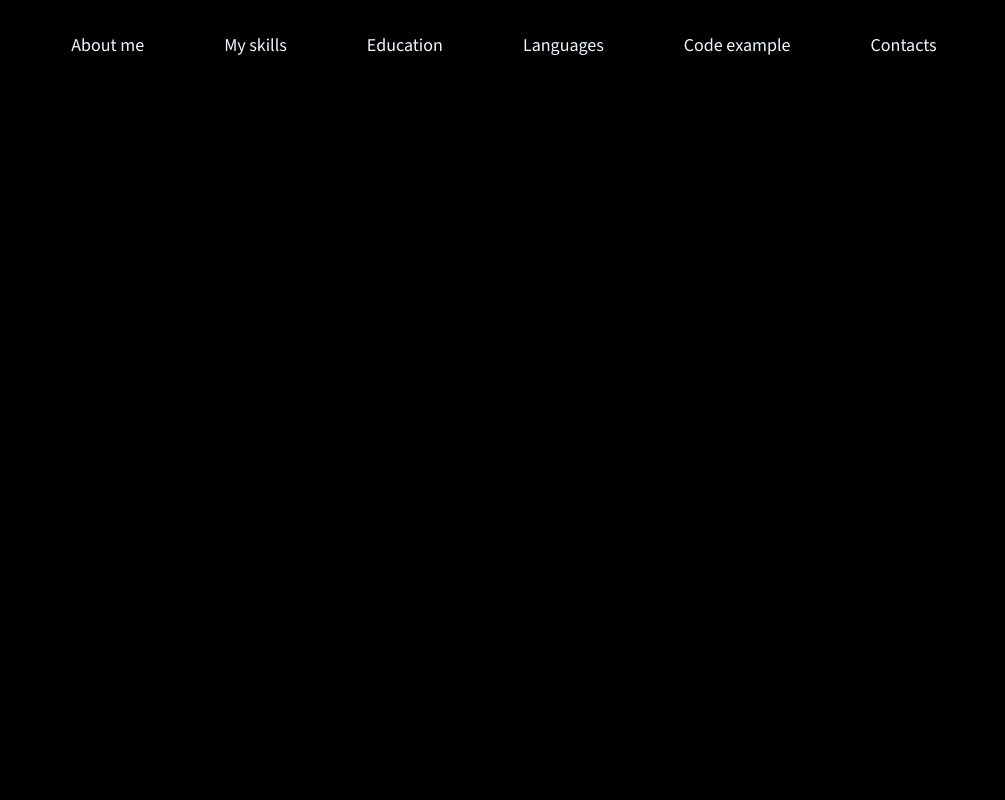
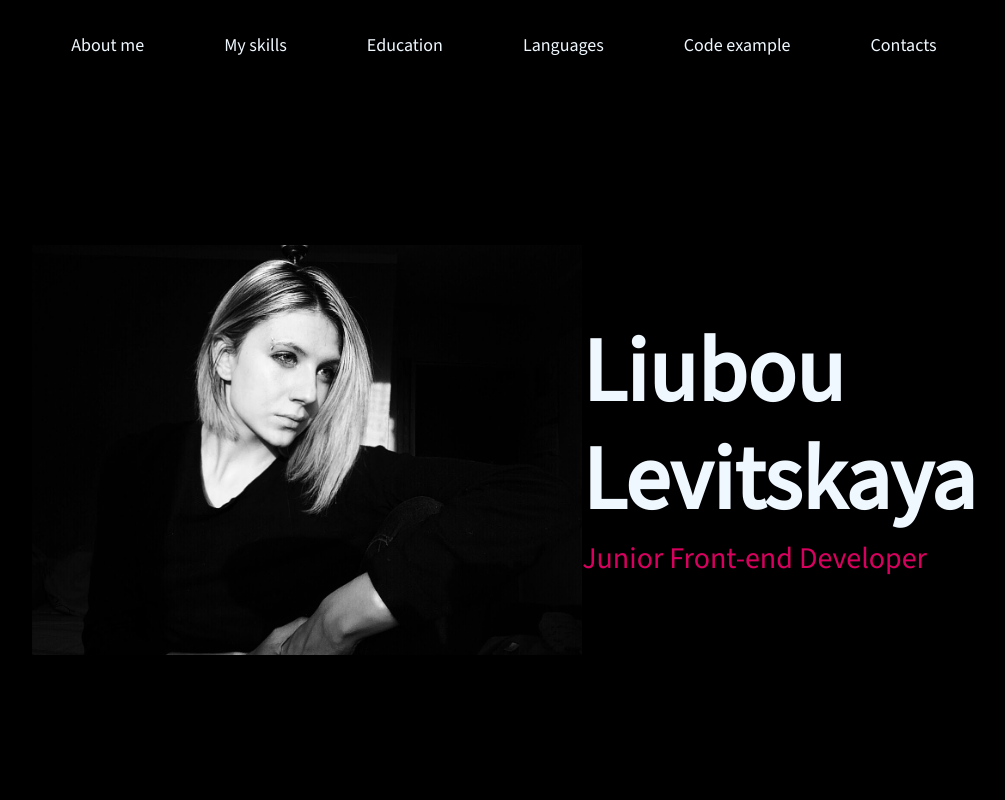
Before and after one commit to L-Liubou/rsschool-cv, a plain HTML site: page index.html in a window 1280 px wide. Shown: the whole page, without its empty margins (136-1141 px from the left). Drawn offline with nearby package versions, Linux system fonts and the light colour scheme.

Commit message:
feat: add profile section

```diff
--- a/index.html
+++ b/index.html
@@ -23,6 +23,15 @@
             </ul>
         </nav>
     </header>
+    <main>
+        <section class="profile-section" id="profile">
+            <img class="profile-photo" src="assets/img/my_photo_for_cv.jpg" alt="My photo for CV">
+            <div class="profile-info">
+                <h1 class="profile-title">Liubou<br> Levitskaya</h1>
+                <span class="profile-role">Junior Front-end Developer</span>
+            </div>
+        </section>
+    </main>
 </div>
 </body>
 </html>
--- a/style.css
+++ b/style.css
@@ -52,3 +52,26 @@ a {
 .course-link {
     color: #d8005f;
 }
+
+.profile-section {
+    display: flex;
+    align-items: center;
+    justify-content: center;
+    height: 700px;
+    width: 100%;
+}
+
+.profile-title {
+    font-size: 90px;
+    line-height: 1.2;
+}
+
+.profile-role {
+    font-size: 30px;
+    color: #d8005f;
+}
+
+.profile-photo {
+    width: 550px;
+    height: 410px;
+}
```
Also changed, not shown: assets/img/my_photo_for_cv.jpg (added).
